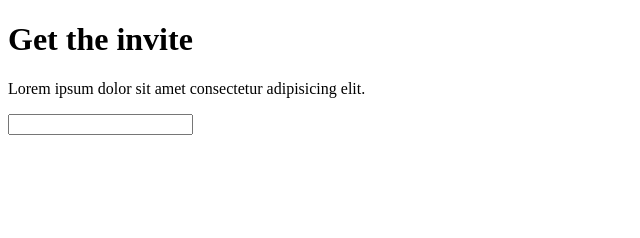
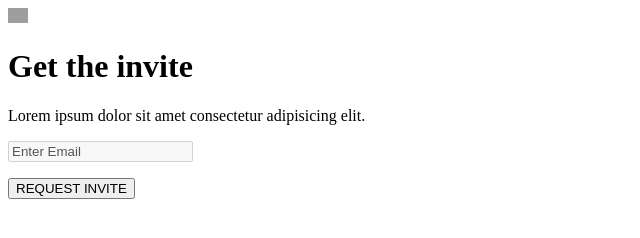
Before and after one commit to Mlogg27/f8_fullstack_k6, a plain HTML site: page Day_01/Bài 1.html in a window 1280 px wide. Shown: the whole page, without its empty margins (0-640 px from the left). Drawn offline with Linux system fonts and the light colour scheme; grey boxes are pictures that could not be loaded.

Commit message:
Bài 1 buổi 1

```diff
--- a/Day_01/index.html
+++ b/Day_01/Bài 1.html
@@ -6,8 +6,14 @@
     <title>Document</title>
   </head>
   <body>
+    <img
+      src="https://cdn4.iconfinder.com/data/icons/aiga-symbol-signs/439/aiga_mail-256.png"
+      ;
+      width="20"
+    />
     <h1>Get the invite</h1>
     <p>Lorem ipsum dolor sit amet consectetur adipisicing elit.</p>
-    <input Enter Email />
+    <p><input value="Enter Email" disabled /></p>
+    <button>REQUEST INVITE</button>
   </body>
 </html>
```
